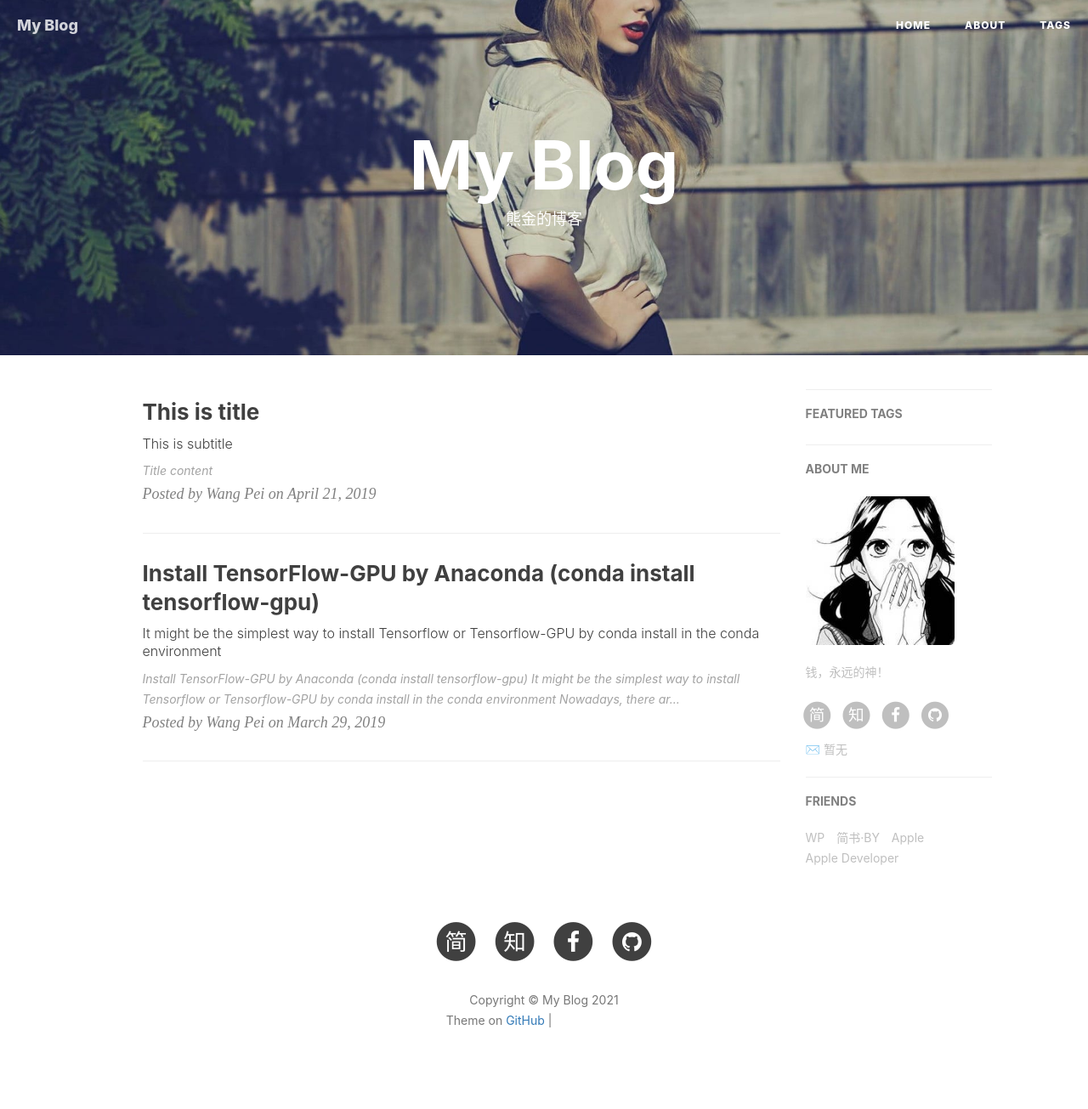
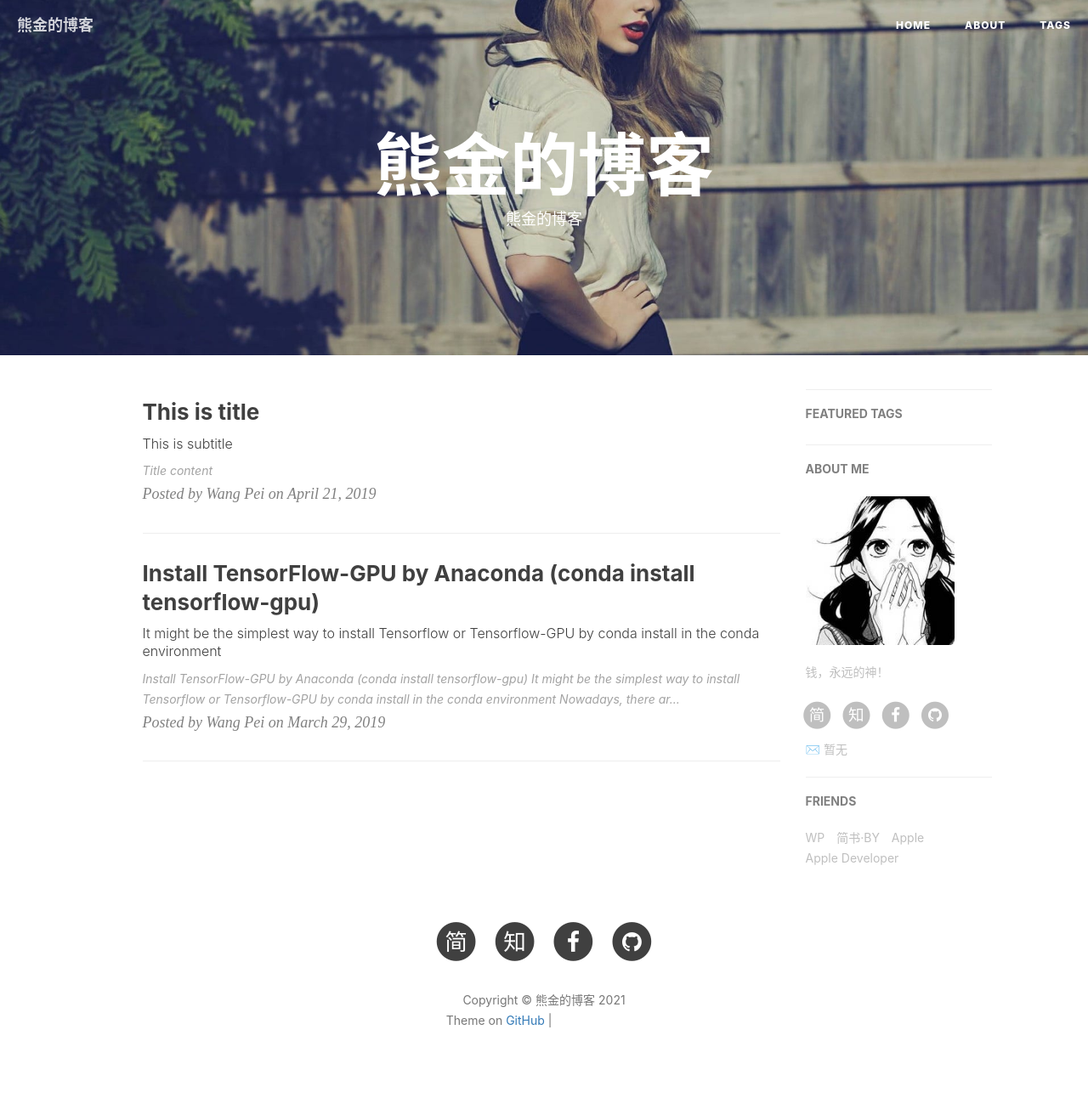
Before and after one commit to nathanielhawthorne/nathanielhawthorne.github.io, a Jekyll site: the page built from index.html, in a window 1280 px wide. Shown: the whole page at 85% size. Built offline with Jekyll 4.4.1, drawn with Linux system fonts in a browser that asks for light colours; nearby versions of some CDN libraries; the list of posts is cut into pages by our own code; comment, search, counter and statistics services are not loaded; grey boxes are pictures that could not be loaded.

Commit message:
Update _config.yml

```diff
--- a/_config.yml
+++ b/_config.yml
@@ -1,6 +1,6 @@
 # Site settings
-title: My Blog
-SEOTitle: 我的博客 | My Blog
+title: 熊金的博客
+SEOTitle: 熊金的博客 | 熊金的博客
 header-img: img/post-bg-desk.jpg
 email: 暂无
 description: "钱，永远的神！"
```
